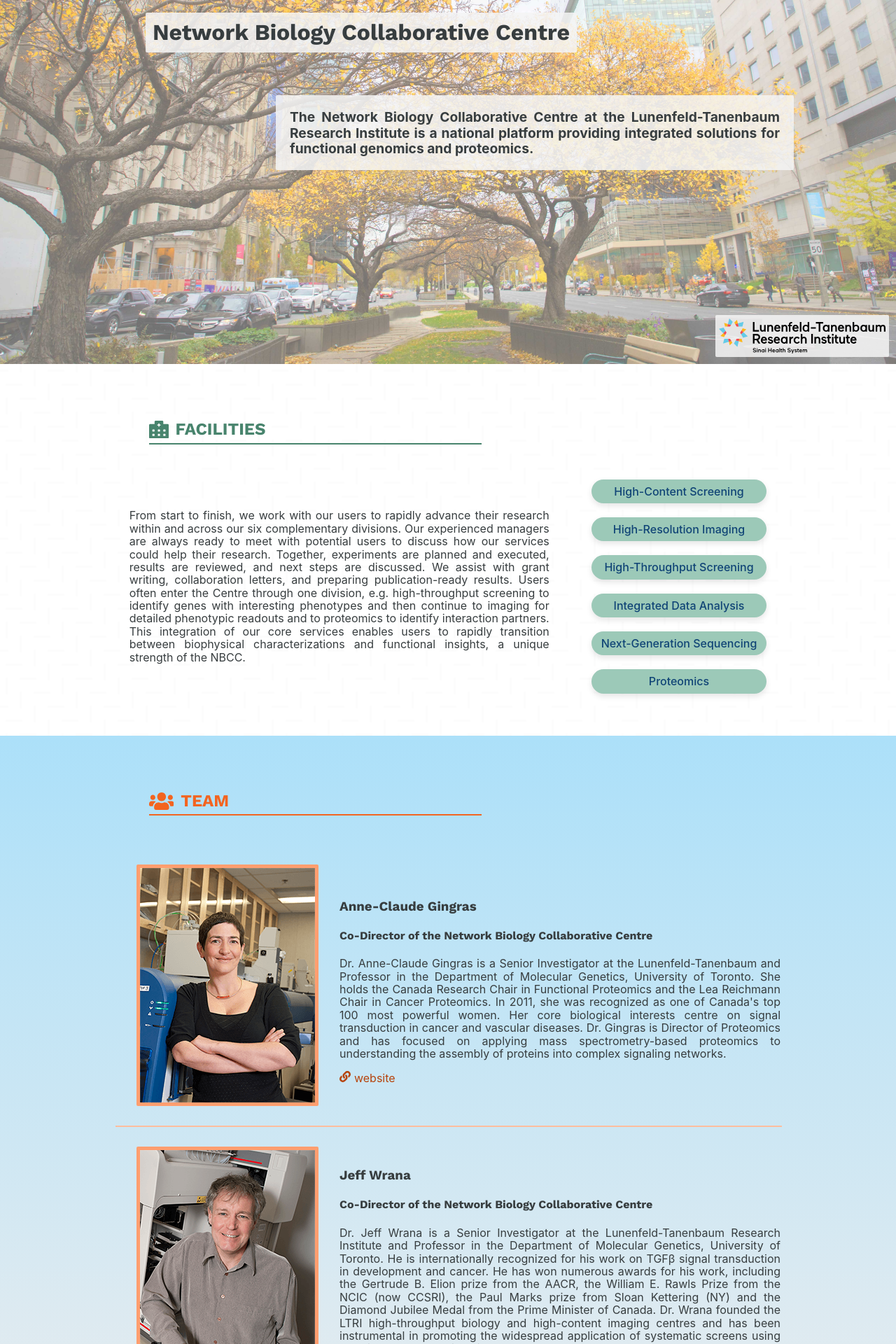
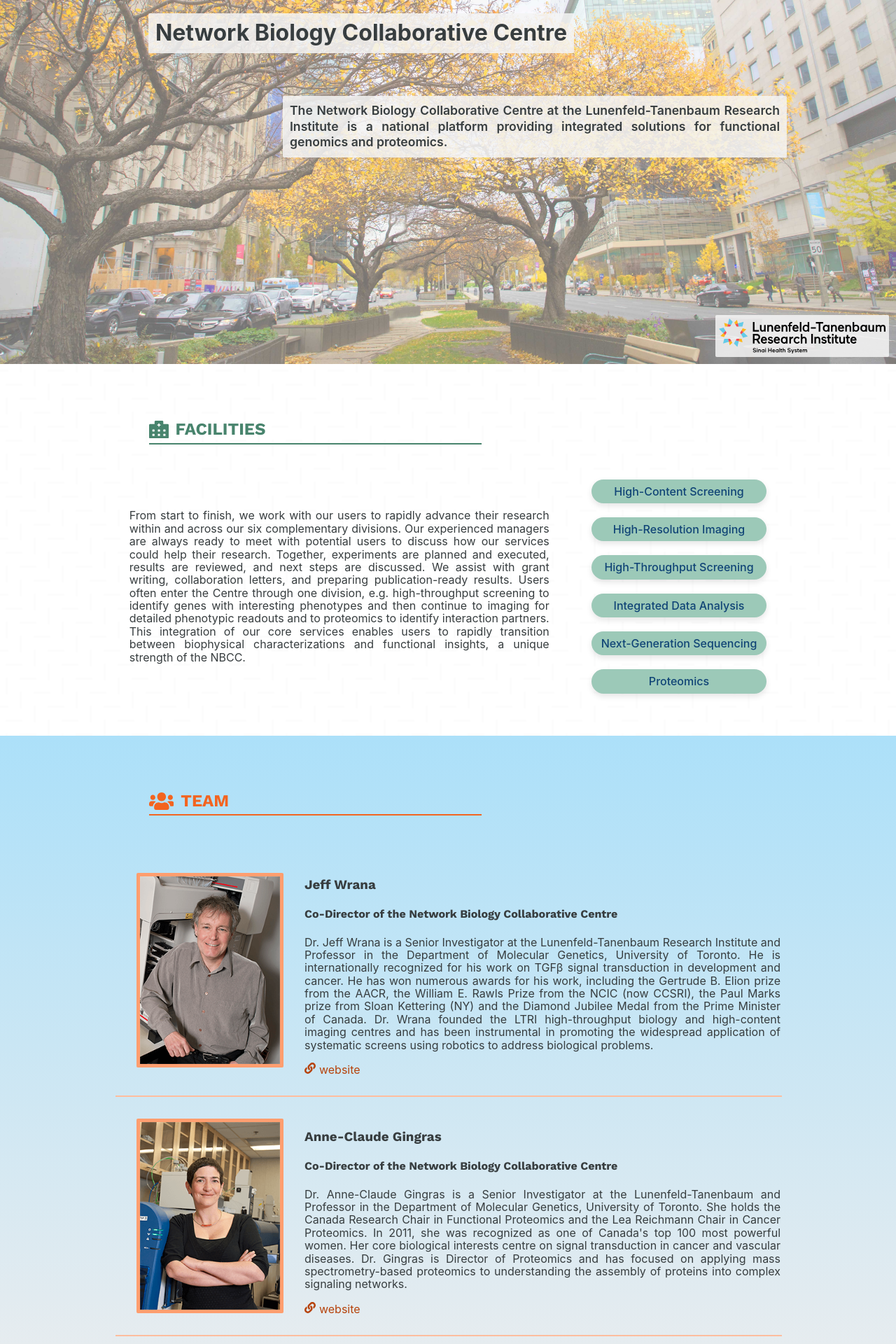
Before and after one commit to gingraslab/nbcc, a React (Create React App) app: page / in a window 1280 px wide. Shown: the part 280-2200 px from the top of the page at 70% size. Built offline with nearby package versions, Linux system fonts and the light colour scheme.

Commit message:
Change landing team image size

```diff
--- a/src/about/about__directors.js
+++ b/src/about/about__directors.js
@@ -12,32 +12,6 @@
 import JeffWranaHome3x from './assets/people/JeffWrana3x-home.png';
 
 const directors = [
-  {
-    description: `Dr. Anne-Claude Gingras is a Senior Investigator at the
-      Lunenfeld-Tanenbaum and Professor in the Department of Molecular
-      Genetics, University of Toronto. She holds the Canada Research Chair in
-      Functional Proteomics and the Lea Reichmann Chair in Cancer Proteomics.
-      In 2011, she was recognized as one of Canada's top 100 most powerful women.
-      Her core biological interests centre on signal transduction in cancer and
-      vascular diseases. Dr. Gingras is Director of Proteomics and has focused
-      on applying mass spectrometry-based proteomics to understanding the assembly
-      of proteins into complex signaling networks.`,
-    email: 'gingras@lunenfeld.ca',
-    homeImages: [
-      AnneClaudeGingrasHome,
-      AnneClaudeGingrasHome2x,
-      AnneClaudeGingrasHome3x,
-    ],
-    images: [
-      AnneClaudeGingras,
-      AnneClaudeGingras2x,
-      AnneClaudeGingras3x,
-    ],
-    name: 'Anne-Claude Gingras',
-    phone: '416-586-5027',
-    title: 'Co-Director of the Network Biology Collaborative Centre',
-    website: 'https://gingraslab.lunenfeld.ca/',
-  },
   {
     description: `Dr. Jeff Wrana is a Senior Investigator at the Lunenfeld-Tanenbaum
     Research Institute and Professor in the Department of Molecular Genetics,
@@ -65,6 +39,32 @@
     title: 'Co-Director of the Network Biology Collaborative Centre',
     website: 'http://attisanowranalabs.science/',
   },
+  {
+    description: `Dr. Anne-Claude Gingras is a Senior Investigator at the
+      Lunenfeld-Tanenbaum and Professor in the Department of Molecular
+      Genetics, University of Toronto. She holds the Canada Research Chair in
+      Functional Proteomics and the Lea Reichmann Chair in Cancer Proteomics.
+      In 2011, she was recognized as one of Canada's top 100 most powerful women.
+      Her core biological interests centre on signal transduction in cancer and
+      vascular diseases. Dr. Gingras is Director of Proteomics and has focused
+      on applying mass spectrometry-based proteomics to understanding the assembly
+      of proteins into complex signaling networks.`,
+    email: 'gingras@lunenfeld.ca',
+    homeImages: [
+      AnneClaudeGingrasHome,
+      AnneClaudeGingrasHome2x,
+      AnneClaudeGingrasHome3x,
+    ],
+    images: [
+      AnneClaudeGingras,
+      AnneClaudeGingras2x,
+      AnneClaudeGingras3x,
+    ],
+    name: 'Anne-Claude Gingras',
+    phone: '416-586-5027',
+    title: 'Co-Director of the Network Biology Collaborative Centre',
+    website: 'https://gingraslab.lunenfeld.ca/',
+  },
 ];
 
 export default directors;
--- a/src/home/__landing/home__landing.css
+++ b/src/home/__landing/home__landing.css
@@ -13,12 +13,13 @@
   position: relative;
 }
 .home__landing h1,
-.home__landing strong {
+.home__landing p {
   border-radius: 4px;
 }
 .home__landing h1 {
   background-color: rgba(245, 245, 245, 0.85);
   border-radius: 2px;
+  font-family: -apple-system, BlinkMacSystemFont, 'Segoe UI', Roboto, Helvetica, Arial, sans-serif, 'Apple Color Emoji', 'Segoe UI Emoji', 'Segoe UI Symbol';
   padding: 10px;
   margin-right: 20%;
   text-align: center;
@@ -32,16 +33,17 @@
   position: absolute;
   right: 10px;
 }
-.home__landing strong {
+.home__landing p {
   background-color: rgba(245, 245, 245, 0.85);
   border-radius: 2px;
-  font-size: 1.2rem;
+  font-size: 1.1rem;
+  font-weight: 600;
   line-height: 1.4rem;
   margin-top: 40px;
   margin-left: 20%;
   max-width: 700px;
   min-width: 280px;
-  padding: 20px;
+  padding: 10px;
   text-align: justify;
   width: 70%;
 }
@@ -49,12 +51,12 @@
   .home__landing h1 {
     margin-right: 0%;
   }
-  .home__landing strong {
+  .home__landing p {
     margin-left: 0%;
   }
 }
 @media (max-width: 449px) {
-  .home__landing strong {
+  .home__landing p {
     font-size: 0.9rem;
     line-height: 1.2rem;
   }
--- a/src/home/__landing/home__landing.js
+++ b/src/home/__landing/home__landing.js
@@ -9,11 +9,11 @@
     <h1>
       Network biology collaborative centre
     </h1>
-    <strong>
+    <p>
       The Network Biology Collaborative Centre at the Lunenfeld-Tanenbaum
       Research Institute is a national platform providing integrated solutions
       for functional genomics and proteomics.
-    </strong>
+    </p>
     <img
       alt="Lunenfeld-Tanenbaum Research Institute"
       src={LTRI}
--- a/src/home/__management/home__management.css
+++ b/src/home/__management/home__management.css
@@ -55,9 +55,9 @@
   background-color: var(--text-light);
   border: 5px solid var(--color-complement-2);
   border-radius: 2px;
-  height: 335px;
+  height: 268px;
   margin: 0 30px;
-  min-width: 250px;
+  min-width: 200px;
 }
 .home__management-details p {
   text-align: justify;
```
